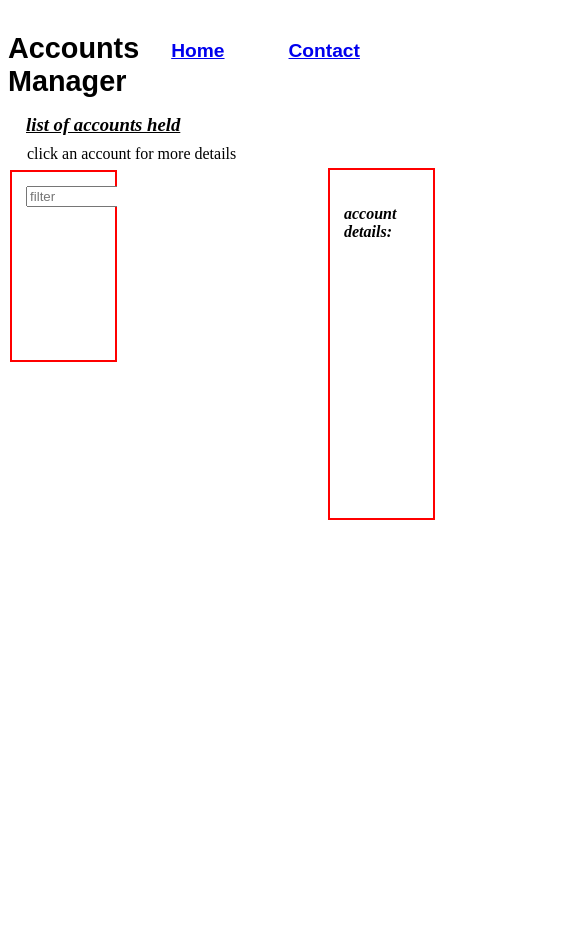
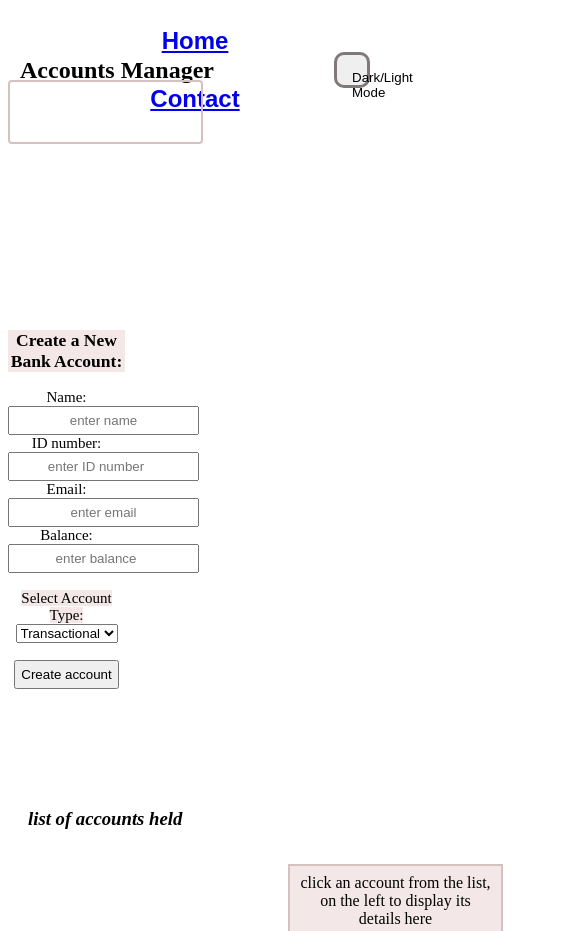
Before and after one commit to Kellyhimself/bank-admin-project, a plain HTML site: page index.html in a window 390 px wide. Shown: the top 931 px of the page, 585 px wide, since content can reach past the window. Before the commit the page ends 844 px from the top, so only its background shows below. Drawn offline with nearby package versions, Linux system fonts and the light colour scheme; no server answers.

Commit message:
modify style.css

```diff
--- a/index.html
+++ b/index.html
@@ -14,6 +14,7 @@
             <h1 id="logo">Accounts Manager</h1>
             <a href="#home">Home</a>
             <a href="#Contact">Contact</a>
+            <button id="mode">Dark/Light Mode</button>
         </nav>
 
 
@@ -21,26 +22,29 @@
     </header>
 
 
-    <body>
     <div id="accountsCard">
 
         <div id="createAccount">
             <h3>Create a New Bank Account:</h3>
             <form id="accountForm">
                 <label for="name">Name:</label>
+                <br>
                 <input type="text" placeholder="enter name" id="name">
                 <br>
                 <label for="id">ID number:</label>
+                <br>
                 <input type="number" placeholder="enter ID number" id="idNumber">
                 <br>
                 <label for="email">Email:</label>
+                <br>
                 <input type="text" placeholder="enter email" id="email">
                 <br>
                 <label for="balance">Balance:</label>
+                <br>
                 <input type="number" placeholder="enter balance" id="balance">
                 <br>
                 <br>
-                <label for="type">Select Account Type:</label>
+                <label for="type" id="selectAccountType">Select Account Type:</label>
                 <select name="type" id="type">
                     <option value="transactional">Transactional</option>
                     <option value="savings">Savings</option>
@@ -51,9 +55,10 @@
             </form>
         </div>
         </div>
+        <div id="listAndHeading">
             <div id="fileterAndDirection">
                 <h3 id="heading"><em>list of accounts held</em></h3>
-        <p id="direction">click an account for more details</p>
+                <p id="direction">search or click an account for more details</p>
 
             </div>
             <div class="divAccountList">
@@ -63,14 +68,10 @@
 
                 </ul>
             </div>
-        <div id="accountAnalysis">
-            <div id="highestBalance">
-                <p id="highestBalanceP"></p>
-                <p id="balanceP"></p>
-            </div>
 
         </div>
         <div id="accountInfo">
+            <p>click an account from the list, on the left to display its details here</p>
             <h4><em>account details:</em></h4>
             <p id="nameInfo"></p>
             <p id="idInfo"></p>
@@ -78,8 +79,14 @@
             <p id="emailInfo"></p>
             <p id="typeInfo"></p>
         </div>
+            <div id="highestBalance">
+                <p id="highestBalanceP"></p>
+                <p id="balanceP"></p>
+            </div>
+
         <script src="index.js"></script>
-    </body>
+        <script src="https://cdn.jsdelivr.net/npm/bootstrap@5.0.2/dist/js/bootstrap.bundle.min.js" integrity="sha384-MrcW6ZMFYlzcLA8Nl+NtUVF0sA7MsXsP1UyJoMp4YLEuNSfAP+JcXn/tWtIaxVXM" crossorigin="anonymous"></script>
+
 
 </body>
 
--- a/index.js
+++ b/index.js
@@ -1,20 +1,17 @@
 document.addEventListener("DOMContentLoaded", () => {
+  //declaring variables for Dom manipulation
   const nameInfo = document.getElementById("nameInfo");
   const balanceInfo = document.getElementById("balanceInfo");
-
   const idInfo = document.getElementById("idInfo");
-
   const emailInfo = document.getElementById("emailInfo");
-
   const typeInfo = document.getElementById("typeInfo");
-
   const accountForm = document.getElementById("accountForm");
-
   const accountInfo = document.getElementById("accountInfo");
+  const mode = document.getElementById("mode");
 
   //add a delete button
   const deleteButton = document.createElement("button", (id = "deleteButton"));
-  deleteButton.innerText = "delete";
+  deleteButton.innerText = "delete account";
   //add an update button
   const updateButton = document.createElement("button", (id = "updateButton"));
   updateButton.innerText = "update account";
@@ -43,7 +40,7 @@ document.addEventListener("DOMContentLoaded", () => {
             const filterValue = filterInput.value.toLowerCase();
             // Filter the list of accounts
             for (let i = 0; i < accountList.children.length; i++) {
-              // Get the account text
+              // Get the account text of each
               const accountText =
                 accountList.children[i].textContent.toLowerCase();
               // Hide the account if it doesn't start with the filter value
@@ -222,4 +219,9 @@ document.addEventListener("DOMContentLoaded", () => {
         alert("error creating the account");
       });
   });
+
+  //event listener for the mode button
+  mode.addEventListener("click", () => {
+    document.body.classList.toggle("dark-mode");
+  });
 });
--- a/style.css
+++ b/style.css
@@ -1,137 +1,181 @@
-/* #accountForm{
-    display: flex;
-    flex-direction: column;
-    width: 15rem;
-    position: absolute;
-    left: 50rem;
+
+@media only screen and (max-width: 768px) {
+    #createAccount {
+      width: 100%;
+      left: 0;
+      right: 0;
+      height: auto;
+      margin-top: 7rem;
+      padding: 0.5rem;
+      flex-direction: column;
+    }
+    #mode{
+
+        margin-top: 4rem;
+        right: 0;
+        width: 10px;
+    }
+
+    .divAccountList {
+        width: 35%;
+        left: 0;
+        right: 0;
+        height: 5rem;
+        margin-top: 30rem;
+        padding: 0.5rem;
+      }
+    #accountInfo {
+        width: 100%;
+        left: 0;
+        top: 0;
+        padding: 0.5rem;
+        margin-top: 38rem;
+        height: 20rem;
+        margin-right: 0.5rem;
+      }
+    #updateForm{
+
+        flex-direction: column;
+    }
+      nav {
+        flex-direction: column;
+
+        padding: 4px;
+        justify-content: left;
+
+      }
+      nav a {
+        padding: 0.1rem;
 
 
-} */
+      }
+
+      #filterInput{
+        width: 80%;
+      }
+      #heading {
+        /* position: static; */
+        margin-top: 40rem;
+        padding: 0.5rem;
+        left: 0;
+        margin-left: 0;
+      }
+      #direction {
+        /* position: static; */
+        margin-top: 45rem;
+        padding: 0.5rem;
+      }
+
+      .highlight {
+        background-color: rgb(201, 67, 67);
+      }
+}
+
+body{
+  align-items: center;
+  justify-content:flex-start;
+  text-align: center;
+}
+#accountForm input{
+  padding: 5px;
+  text-align: center;
+  left: 0px;
+
+}
 #createAccount{
-    width: 13rem;
-    position: absolute;
-    height: 20rem;
-    top: 5rem;
-    left: 50rem;
-    right: 2px;
-    bottom: 2px;
-    padding: 1rem;
-    font-size: 20px;
-    /* box-shadow: inset 0 0 0 2px red;  */
-   /*  overflow: auto; */
+  width: 30%;
+  font-size: 15px;
+  right: 8px;
+  position: absolute;
+  top: 12rem;
+}
+.divAccountList{
+  left: 20px;
+  height: 20rem;
+  position:absolute;
+  box-shadow: inset 0 0 0 2px rgb(214, 193, 193);
+  overflow: auto;
+}
+#listAndHeading{
+  left: 20px;
+  position:absolute;
+  top: 10rem;
+  text-align: left;
+
+
 }
 #accountInfo{
-    display: flex;
-    flex-direction: column;
-    width: 15rem;
-    position: absolute;
-    left: 20rem;
-    top: 0px;
-    padding: 1px;
-    box-shadow: inset 0 0 0 2px red;
-    overflow: auto;
-    height: 20rem;
-    flex-wrap: wrap;
-    display: flex;
-    flex-direction: column;
+  left: 18rem;
+  top: 16rem;
+  position:absolute;
+  box-shadow: inset 0 0 0 2px rgb(214, 193, 193);
+  width: 50%;
+  padding: 10px;
+  }
+#accountInfo p {
+  margin-top: 0;
+  margin-bottom: 5px;
+}
+nav{
+  justify-content:center;
+  display: flex;
 
-}
-#accountInfo p {
-    margin-top: 0;
-    margin-bottom: 0;
-  }
-nav{
-    display: flex;
-    flex-direction: row;
-    text-align: center;
-    font-family: Arial, Helvetica, sans-serif;
-    font-size: larger;
-    font-weight: bold;
-    text-decoration: none;
-    text-align: left;
 
 }
 nav a{
-    justify-content: space-around;
-    padding: 2rem;
-    top: 3px;
+  padding: 15px;
+  font-family: Arial, Helvetica, sans-serif;
+  font-size: 24px;
+  font-weight: bold;
 }
-#fileterAndDirection{
-    position: absolute;
-    top: 0px;
-    left: 1px;
-    right: 2px;
-    bottom: 2px;
-    padding: 1rem;
+nav h1{
+  position: absolute;
+  left: 20px
+}
+button {
+  width: 130px;
+  height: 20px;
+}
+#mode{
+  position: absolute;
+  right: 0px;
+  margin: 20px;
+}
+body.dark-mode {
+  background-color: #000000;
+  color: #f7ecec;
+}
+#highestBalance{
+  width: 50%;
+  position: absolute;
+  height: 4rem;
+  top: 5rem;
 
-    margin-top:5rem;
-    padding-top: 20px;
+  text-align: left;
+
+  font-size: 18px;
+  border:10px grey;
+  border-radius: 4px;
+  box-shadow: inset 0 0 0 2px rgb(214, 193, 193);
 
 }
-.divAccountList{
-    width: 10rem;
-    position: absolute;
-    height: 10rem;
-    top: 2px;
-    left: 2px;
-    right: 2px;
-    bottom: 2px;
-    padding: 1rem;
-    box-shadow: inset 0 0 0 2px red;
-    overflow: auto;
+#highestBalance p{
+  margin: 10px;
 }
-#heading{
-    text-decoration: underline;
-    position: absolute;
-    top: 10px;
-    left: 1px;
-    right: 2px;
-    bottom: 2px;
-    padding: 1rem;
-    margin-top:0px;
+button{
 
+  padding: 15px;
+  height: 0.2rem;
+  width: 10rem;
+  border: rgb(129, 120, 120) solid;
 
-}
-#direction{
-    position: absolute;
-    top: 25px;
-    left: 2px;
-    right: 2px;
-    bottom: 2px;
-    padding: 1rem;
-
-}
-.highlight{
-    background-color: rgb(201, 67, 67);
-}
-body{
-    position: relative;
-
-    display: flex;
-    flex-direction: row;
-
-
+  border-radius: 10px;
 }
 
-button{
-    display: inline-block;
-    padding: 15px;
-    height: 0.2rem;
-    width: 10rem;
-    border: rgb(250, 152, 152) solid;
-
-    border-radius: 2px;
+.highlight{
+    background-color: rgb(129, 120, 120);
 }
-#accountInfo, #accountsCard, .divAccountList {
-    margin-top: 100px;
-    width:20%;
-    flex-wrap: wrap;
-    margin-top:10rem;
-    margin-right: 0;
-    padding: 1rem;
-
-  }
-.submit-button {
-    width: 130px;
-    height: 20px;
-  }
+#accountInfo, #accountsCard, .divAccountList, #createAccount h3, #selectAccountType  {
+  background-color: rgb(243, 231, 231);
+  color: #000000;
+}
```
Also changed, not shown: db.json (+71 -22 lines). Lines whose indentation alone changed are shown as unchanged.
